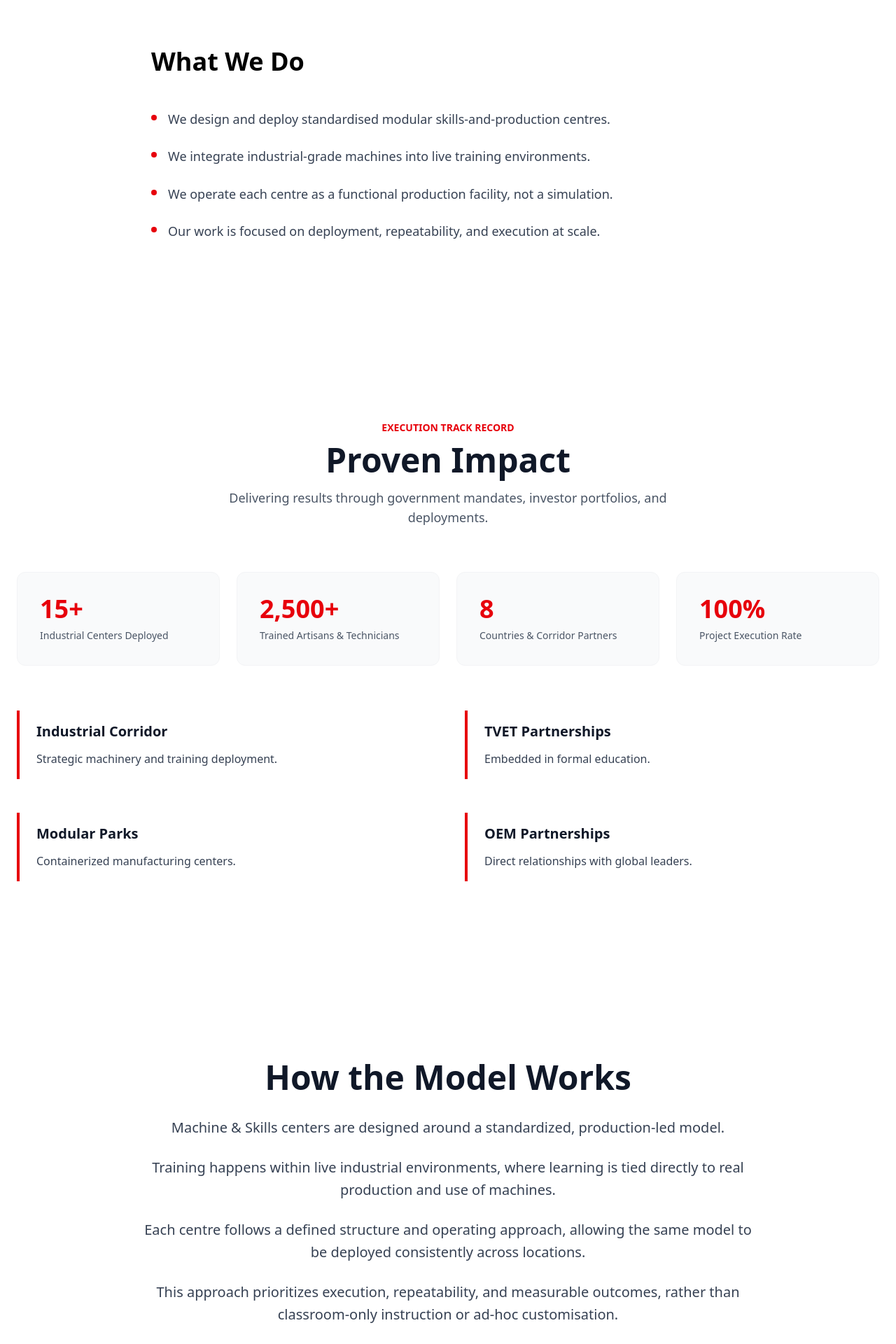
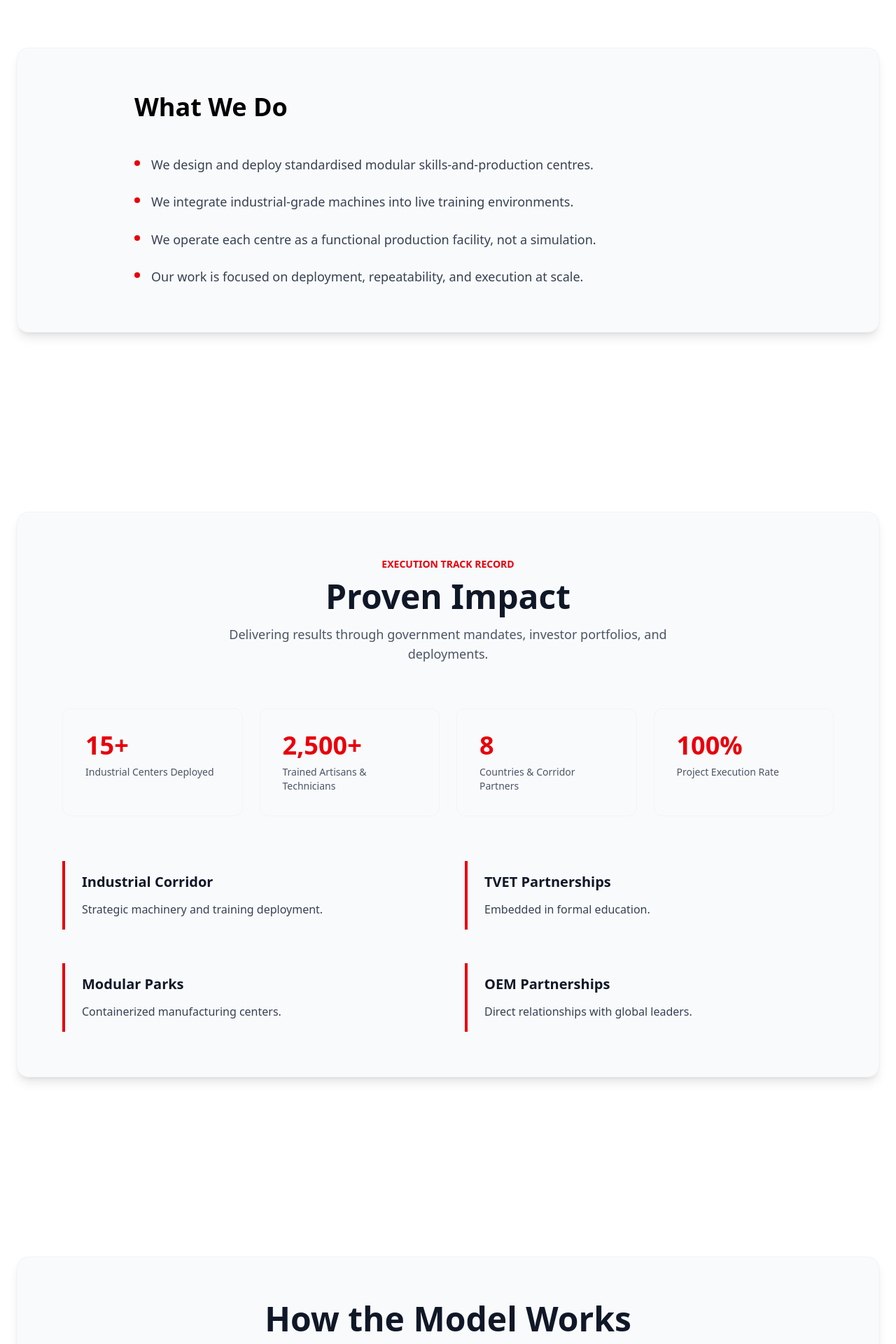
Before and after one commit to Oludefiyinfoluwa06/tmsc-client, a React (Vite) app: page /about in a window 1280 px wide. Shown: the part 860-2780 px from the top of the page at 70% size. Built offline with nearby package versions, Linux system fonts and the light colour scheme; no server answers.

Commit message:
Make changes

```diff
--- a/src/components/about/EngagementHighlights.tsx
+++ b/src/components/about/EngagementHighlights.tsx
@@ -6,6 +6,7 @@ export default function EngagementHighlights() {
       </div> */}
 
       <div className="max-w-7xl mx-auto px-6 relative z-10">
+        <div className="bg-gray-50 border border-gray-100 rounded-2xl p-12 md:p-16 shadow-lg">
           <div className="text-center mb-16">
             <p className="text-red-600 text-sm font-semibold mb-3">EXECUTION TRACK RECORD</p>
             <h2 className="text-4xl lg:text-5xl font-bold text-gray-900 mb-4">Proven Impact</h2>
@@ -54,6 +55,7 @@ export default function EngagementHighlights() {
             ))}
           </div>
         </div>
+      </div>
     </section>
   );
 }
--- a/src/components/about/SystemSection.tsx
+++ b/src/components/about/SystemSection.tsx
@@ -6,7 +6,7 @@ export default function SystemSection() {
       </div> */}
 
       <div className="max-w-7xl mx-auto px-6 relative z-10">
-        <div className="text-center mb-16">
+        <div className="bg-gray-50 border border-gray-100 rounded-2xl p-12 md:p-16 shadow-lg text-center">
           <h2 className="text-4xl lg:text-5xl font-bold text-gray-900 mb-8">How the Model Works</h2>
           <div className="max-w-4xl mx-auto space-y-6 text-gray-700 text-lg md:text-xl leading-relaxed">
             <p>Machine & Skills centers are designed around a standardized, production-led model.</p>
--- a/src/components/home/Standardization.tsx
+++ b/src/components/home/Standardization.tsx
@@ -1,16 +1,20 @@
 export default function Standardization() {
   return (
-    <section className="py-16">
-      <div className="max-w-5xl mx-auto px-6">
-        <h2 className="text-2xl font-bold mb-6">Standardization</h2>
+    <section className="w-full py-32 bg-white">
+      <div className="max-w-7xl mx-auto px-6">
+        <div className="bg-gray-50 border border-gray-100 rounded-2xl p-12 md:p-16 shadow-lg">
+          <div className="max-w-5xl mx-auto">
+            <h2 className="text-2xl font-bold mb-6">Standardization</h2>
 
-        <p className="text-base text-gray-700 leading-relaxed mb-4">Standardization is the operating foundation of Machine & Skills.</p>
+            <p className="text-base text-gray-700 leading-relaxed mb-4">Standardization is the operating foundation of Machine & Skills.</p>
 
-        <p className="text-base text-gray-700 leading-relaxed mb-4">Each centre is deployed using the same structural layout, machine configuration, and operating logic. This ensures consistency in how centers are set up, used, and managed across locations.</p>
+            <p className="text-base text-gray-700 leading-relaxed mb-4">Each centre is deployed using the same structural layout, machine configuration, and operating logic. This ensures consistency in how centers are set up, used, and managed across locations.</p>
 
-        <p className="text-base text-gray-700 leading-relaxed mb-4">By standardizing the environment, we reduce variability, control costs, and enable repeatable outcomes without redesigning the model for each deployment.</p>
+            <p className="text-base text-gray-700 leading-relaxed mb-4">By standardizing the environment, we reduce variability, control costs, and enable repeatable outcomes without redesigning the model for each deployment.</p>
 
-        <p className="text-base text-gray-700 leading-relaxed">Flexibility exists within the framework, not outside it. Local conditions are accommodated without altering the core structure or operating approach.</p>
+            <p className="text-base text-gray-700 leading-relaxed">Flexibility exists within the framework, not outside it. Local conditions are accommodated without altering the core structure or operating approach.</p>
+          </div>
+        </div>
       </div>
     </section>
   )
--- a/src/pages/About.tsx
+++ b/src/pages/About.tsx
@@ -40,7 +40,9 @@ export default function About() {
       </section>
 
       <section className="py-32 bg-white">
-        <div className="max-w-4xl mx-auto px-6">
+        <div className="max-w-7xl mx-auto px-6">
+          <div className="bg-gray-50 border border-gray-100 rounded-2xl p-12 md:p-16 shadow-lg">
+            <div className="max-w-4xl mx-auto">
               <h2 className="text-3xl md:text-4xl font-bold mb-12">What We Do</h2>
 
               <ul className="space-y-6">
@@ -57,6 +59,8 @@ export default function About() {
                 ))}
               </ul>
             </div>
+          </div>
+        </div>
       </section>
 
       <EngagementHighlights />
--- a/src/pages/Homepage.tsx
+++ b/src/pages/Homepage.tsx
@@ -26,9 +26,7 @@ export default function Homepage() {
 
         <div className="relative z-20 w-full mx-auto px-6 md:px-12 text-left pt-20 max-w-5xl">
           <h1 className="text-3xl md:text-4xl lg:text-5xl font-bold leading-tight mb-6 tracking-tight">Modular Industrial Training & Production Platforms</h1>
-          <p className="text-base md:text-lg text-white/90 mb-8 max-w-3xl leading-relaxed font-light">Machine & Skills designs, deploys, and operates modular industrial training and production centers.
-We work with governments, institutions, and private operators to turn machines into practical, job-ready skills.
-Our focus is simple: shorten the gap between equipment, training, and real economic output.</p>
+          <p className="text-base md:text-lg text-white/90 mb-8 max-w-3xl leading-relaxed font-light">Machine & Skills designs, deploys, and operates modular industrial training and production centers. We work with governments, institutions, and private operators to turn machines into practical, job-ready skills. Our focus is simple: shorten the gap between equipment, training, and real economic output.</p>
 
           <div className="flex gap-3 flex-wrap mb-8">
             <Link to="/machine-exchange-program" className="inline-flex items-center justify-center gap-2 px-8 py-4 rounded-lg font-semibold text-white bg-red-600 transition-all duration-300 hover:shadow-lg hover:shadow-red-600/40 hover:-translate-y-0.5 text-base shadow-lg hover:bg-red-700">Use a Centre</Link>
```
Lines whose indentation alone changed are shown as unchanged.
